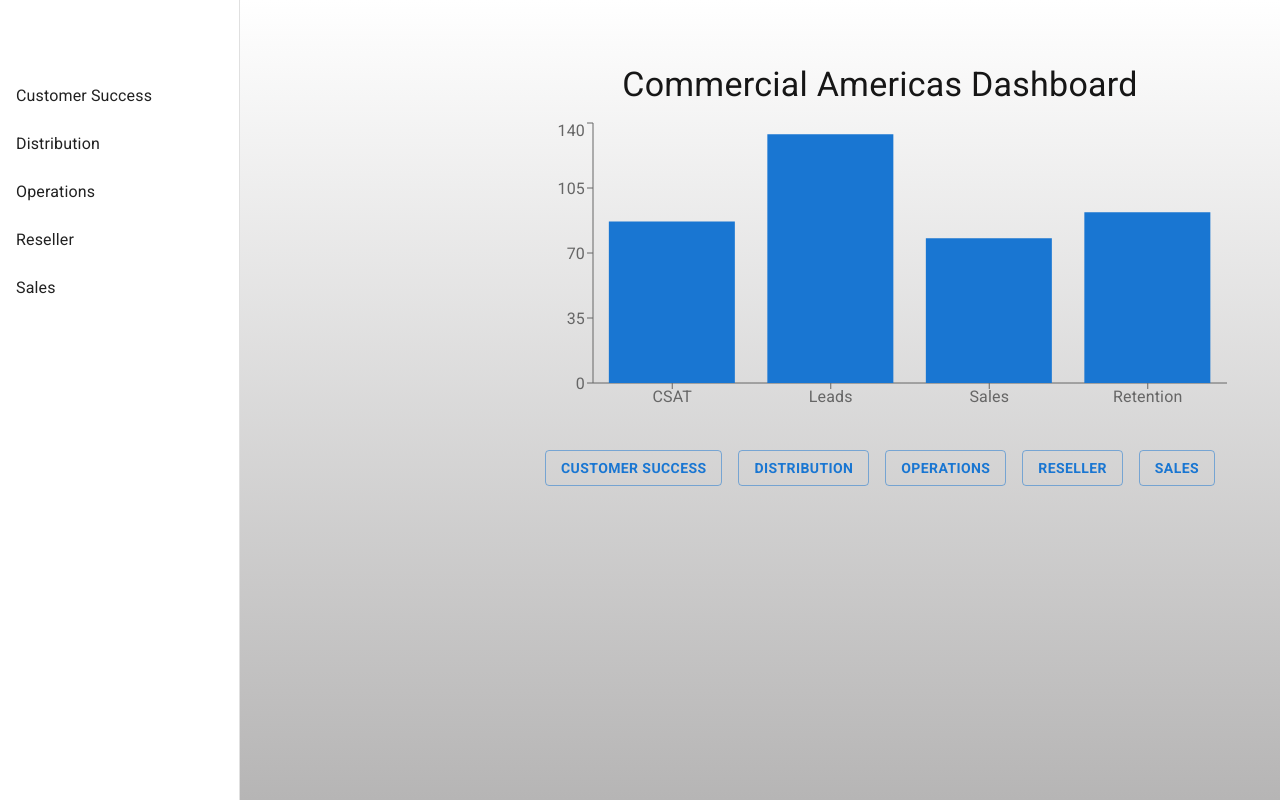
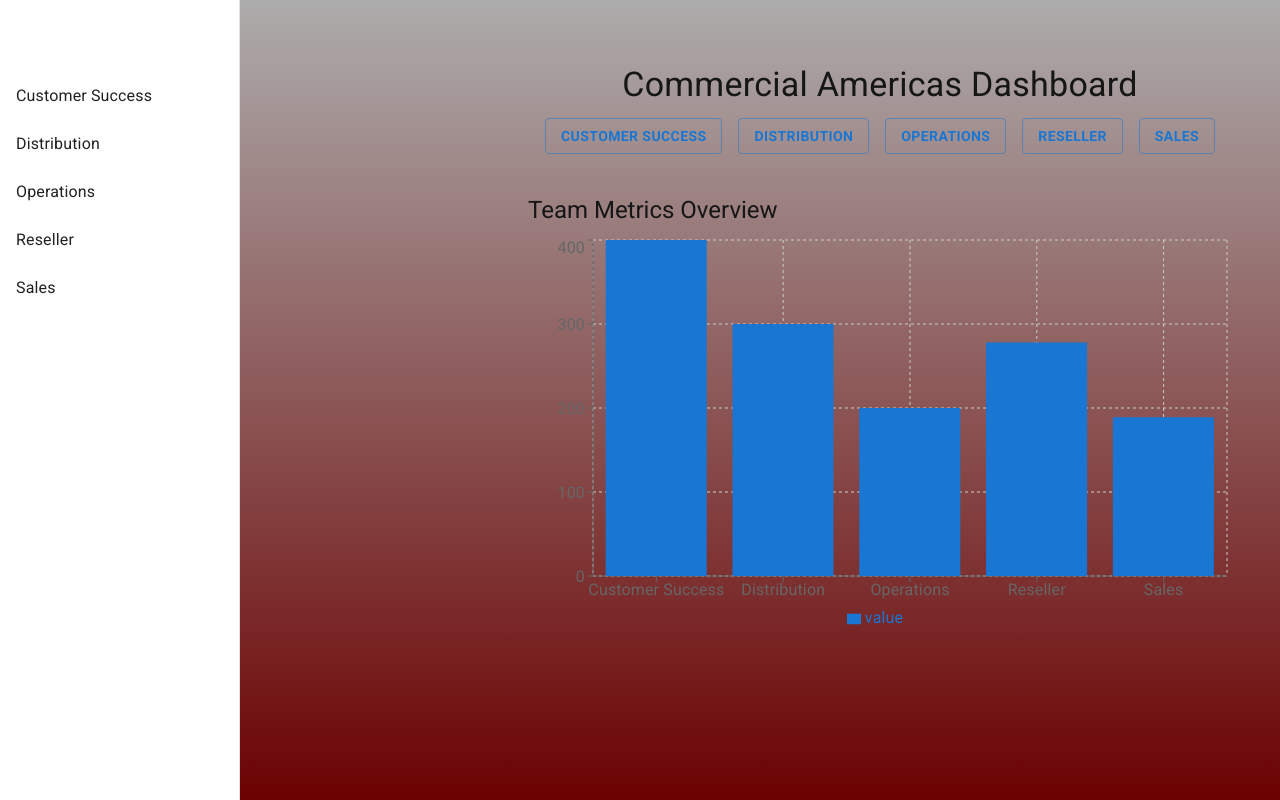
Before and after one commit to hicks08805/comm-amer-dashboard, a React (Create React App) app: page / in a window 1280 px wide. Built offline with nearby package versions, Linux system fonts and the light colour scheme; some icons are missing.

Commit message:
trying to figure out this homepage

```diff
--- a/src/App.js
+++ b/src/App.js
@@ -1,103 +1,103 @@
 import React from 'react';
-import { BrowserRouter as Router, Routes, Route, Outlet } from 'react-router-dom';
-import Sidebar from './Sidebar';
-import {
-  Box,
-  CssBaseline,
-  Container,
-  Typography,
-  Button,
-  Grid
-} from '@mui/material';
-import { BarChart, Bar, XAxis, YAxis, Tooltip, ResponsiveContainer } from 'recharts';
-import { Link } from 'react-router-dom';
+import { BrowserRouter as Router, Routes, Route } from 'react-router-dom';
+import { Box, CssBaseline } from '@mui/material';
+import Sidebar from './Sidebar';      // your Sidebar component
+import Home from './Home';            // your Home component
+import SheetPreview from './SheetPreview';
+import OperationsLayout from './OperationsLayout';
 
 const drawerWidth = 240;
-
-const chartData = [
-  { name: 'CSAT', value: 87 },
-  { name: 'Leads', value: 134 },
-  { name: 'Sales', value: 78 },
-  { name: 'Retention', value: 92 },
-];
-
-function Home() {
-  return (
-    <Container sx={{ mt: 5 }}>
-      <Typography variant="h4" gutterBottom align="center">
-        Commercial Americas Dashboard
-      </Typography>
-      <Box sx={{ height: 300 }}>
-        <ResponsiveContainer width="100%" height="100%">
-          <BarChart data={chartData}>
-            <XAxis dataKey="name" />
-            <YAxis />
-            <Tooltip />
-            <Bar dataKey="value" fill="#1976d2" />
-          </BarChart>
-        </ResponsiveContainer>
-      </Box>
-      <Grid container spacing={2} justifyContent="center" sx={{ mt: 4 }}>
-        {['page1', 'page2', 'page3', 'page4', 'page5'].map((page, index) => (
-          <Grid item key={page}>
-            <Button
-              component={Link}
-              to={`/${page}`}
-              variant="outlined"
-              color="primary"
-              sx={{ fontWeight: 'bold' }}
-            >
-              {['Customer Success', 'Distribution', 'Operations', 'Reseller', 'Sales'][index]}
-            </Button>
-          </Grid>
-        ))}
-      </Grid>
-    </Container>
-  );
-}
-
-function SheetPreview({ title, url }) {
-  return (
-    <Container sx={{ textAlign: 'center', mt: 4 }}>
-      <Typography variant="h5" gutterBottom>{title}</Typography>
-      <Box sx={{ aspectRatio: '16/9', mb: 2 }}>
-        <iframe
-          src={url}
-          width="100%"
-          height="600"
-          style={{ border: 0 }}
-          title={title}
-        />
-      </Box>
-      <Button component={Link} to="/" variant="outlined" color="primary" sx={{ fontWeight: 'bold' }}>
-        ← Back
-      </Button>
-    </Container>
-  );
-}
-
-function OperationsLayout() {
-  return <Outlet />;
-}
 
 export default function App() {
   return (
     <Router>
       <CssBaseline />
-      <Box sx={{ display: 'flex', minHeight: '100vh', background: 'linear-gradient(to bottom, #ffffff, #b6b5b5)' }}>
+      <Box
+        sx={{
+          display: 'flex',
+          minHeight: '100vh',
+          minWidth: '100vw',
+          background: 'linear-gradient(to bottom, rgb(173,172,172), rgb(107,1,1))',
+        }}
+      >
         <Sidebar />
-        <Box component="main" sx={{ flexGrow: 1, p: 3, ml: `${drawerWidth}px` }}>
+
+        {/* Main content area */}
+        <Box
+          component="main"
+          sx={{
+            flexGrow: 1,
+            p: 3,
+            marginLeft: `${drawerWidth}px`,
+          }}
+        >
           <Routes>
             <Route path="/" element={<Home />} />
-            <Route path="/page1" element={<SheetPreview title="Customer Success Sheet" url="https://docs.google.com/spreadsheets/d/1Zu8rubQkE_gFAgOXdsdL4CYqpLvt33bIbNa9U7pDZdo/preview" />} />
-            <Route path="/page2" element={<SheetPreview title="Disti Forecast Dashboard" url="https://docs.google.com/spreadsheets/d/1Ubg6nsP8CndyklOn0g5O7fxzqLO9bZOG0koP4k2K0bA/preview" />} />
+            <Route
+              path="/page1"
+              element={
+                <SheetPreview
+                  title="Customer Success Sheet"
+                  url="https://docs.google.com/spreadsheets/d/1Zu8rubQkE_gFAgOXdsdL4CYqpLvt33bIbNa9U7pDZdo/preview"
+                />
+              }
+            />
+            <Route
+              path="/page2"
+              element={
+                <SheetPreview
+                  title="Disti Forecast Dashboard"
+                  url="https://docs.google.com/spreadsheets/d/1Ubg6nsP8CndyklOn0g5O7fxzqLO9bZOG0koP4k2K0bA/preview"
+                />
+              }
+            />
             <Route path="/page3" element={<OperationsLayout />}>
-              <Route index element={<SheetPreview title="Comm Amer Requests Tracker" url="https://docs.google.com/spreadsheets/d/1m4X7XssYTrk3ZPmrThtGkDTeDKIKVENnUCastoVnkbQ/preview" />} />
-              <Route path="form" element={<SheetPreview title="Submit a Comm Amer Request" url="https://docs.google.com/forms/d/e/1FAIpQLSc7Cqmik4Jgg9lBgpzpLHWg7jsSWGeEHl9yN6d5tMNTcD8sNg/viewform?embedded=true" />} />
-              <Route path="sheet" element={<SheetPreview title="Comm Amer Requests Tracker" url="https://docs.google.com/spreadsheets/d/1m4X7XssYTrk3ZPmrThtGkDTeDKIKVENnUCastoVnkbQ/preview" />} />
+              <Route
+                index
+                element={
+                  <SheetPreview
+                    title="Comm Amer Requests Tracker"
+                    url="https://docs.google.com/spreadsheets/d/1m4X7XssYTrk3ZPmrThtGkDTeDKIKVENnUCastoVnkbQ/preview"
+                  />
+                }
+              />
+              <Route
+                path="form"
+                element={
+                  <SheetPreview
+                    title="Submit a Comm Amer Request"
+                    url="https://docs.google.com/forms/d/e/1FAIpQLSc7Cqmik4Jgg9lBgpzpLHWg7jsSWGeEHl9yN6d5tMNTcD8sNg/viewform?embedded=true"
+                  />
+                }
+              />
+              <Route
+                path="sheet"
+                element={
+                  <SheetPreview
+                    title="Comm Amer Requests Tracker"
+                    url="https://docs.google.com/spreadsheets/d/1m4X7XssYTrk3ZPmrThtGkDTeDKIKVENnUCastoVnkbQ/preview"
+                  />
+                }
+              />
             </Route>
-            <Route path="/page4" element={<SheetPreview title="Reseller List" url="https://docs.google.com/spreadsheets/d/1QOkaMRBVgoUPZEuOwpTQbChwTSIwhqnfzDZIpzV1Dco/preview" />} />
-            <Route path="/page5" element={<SheetPreview title="Forecast File" url="https://docs.google.com/spreadsheets/d/11AI2u8e_q_-99YXX3md2s1qOpClpRJ-959puJFEfw2U/preview" />} />
+            <Route
+              path="/page4"
+              element={
+                <SheetPreview
+                  title="Reseller List"
+                  url="https://docs.google.com/spreadsheets/d/1QOkaMRBVgoUPZEuOwpTQbChwTSIwhqnfzDZIpzV1Dco/preview"
+                />
+              }
+            />
+            <Route
+              path="/page5"
+              element={
+                <SheetPreview
+                  title="Forecast File"
+                  url="https://docs.google.com/spreadsheets/d/11AI2u8e_q_-99YXX3md2s1qOpClpRJ-959puJFEfw2U/preview"
+                />
+              }
+            />
           </Routes>
         </Box>
       </Box>
```
